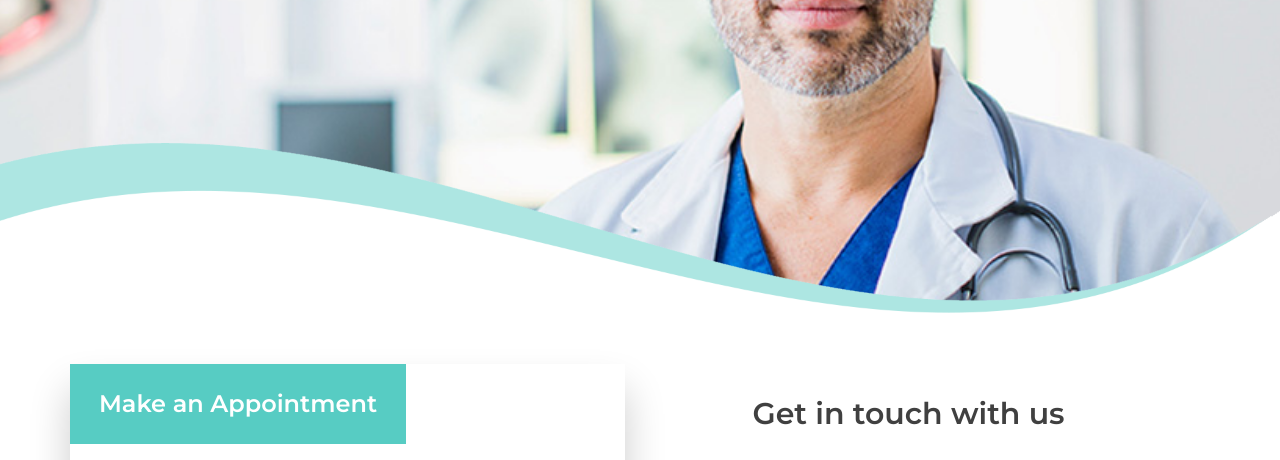
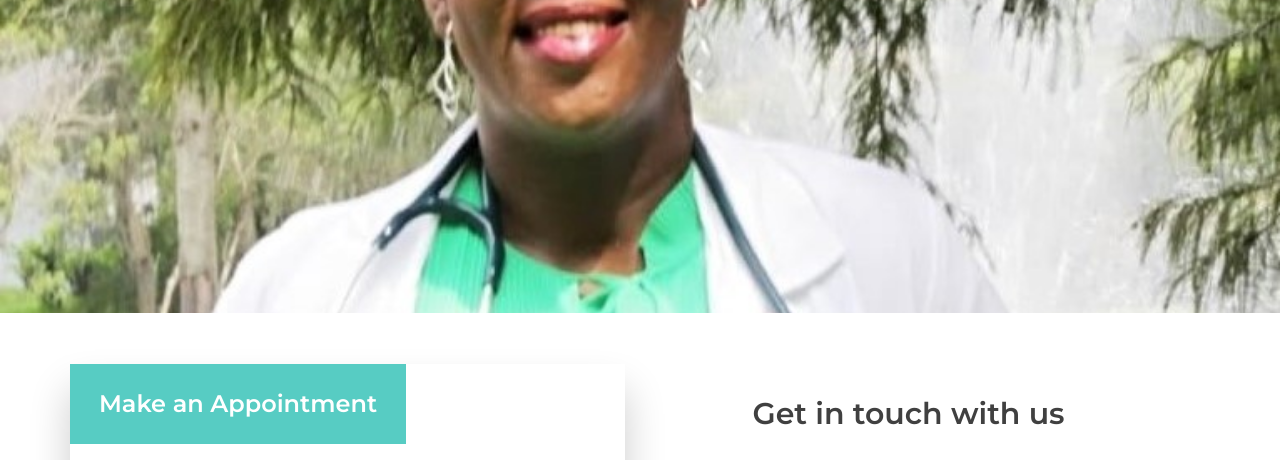
Before and after one commit to osumbaaustine/afnp, a plain HTML site: page contact.html in a window 1280 px wide. Shown: the part 312-772 px from the top of the page. Drawn offline with Linux system fonts and the light colour scheme.

Commit message:
Add files via upload

```diff
--- a/contact.html
+++ b/contact.html
@@ -95,8 +95,8 @@
 	<!-- Home -->
 
 	<div class="home d-flex flex-column align-items-start justify-content-end">
-		<div class="parallax_background parallax-window" data-parallax="scroll" data-image-src="images/blog_1.jpg" data-speed="0.8"></div>
-		<div class="home_overlay"><img src="images/home_overlay.png" alt=""></div>
+		<div class="parallax_background parallax-window" data-parallax="scroll" data-image-src="images/marylin.jpeg" data-speed="0.8"></div>
+		<div class="home_overlay"><img src="" alt=""></div>
 		<div class="home_container">
 			<div class="container">
 				<div class="row">
```
Also changed, not shown: index.html (+1 -2 lines).
